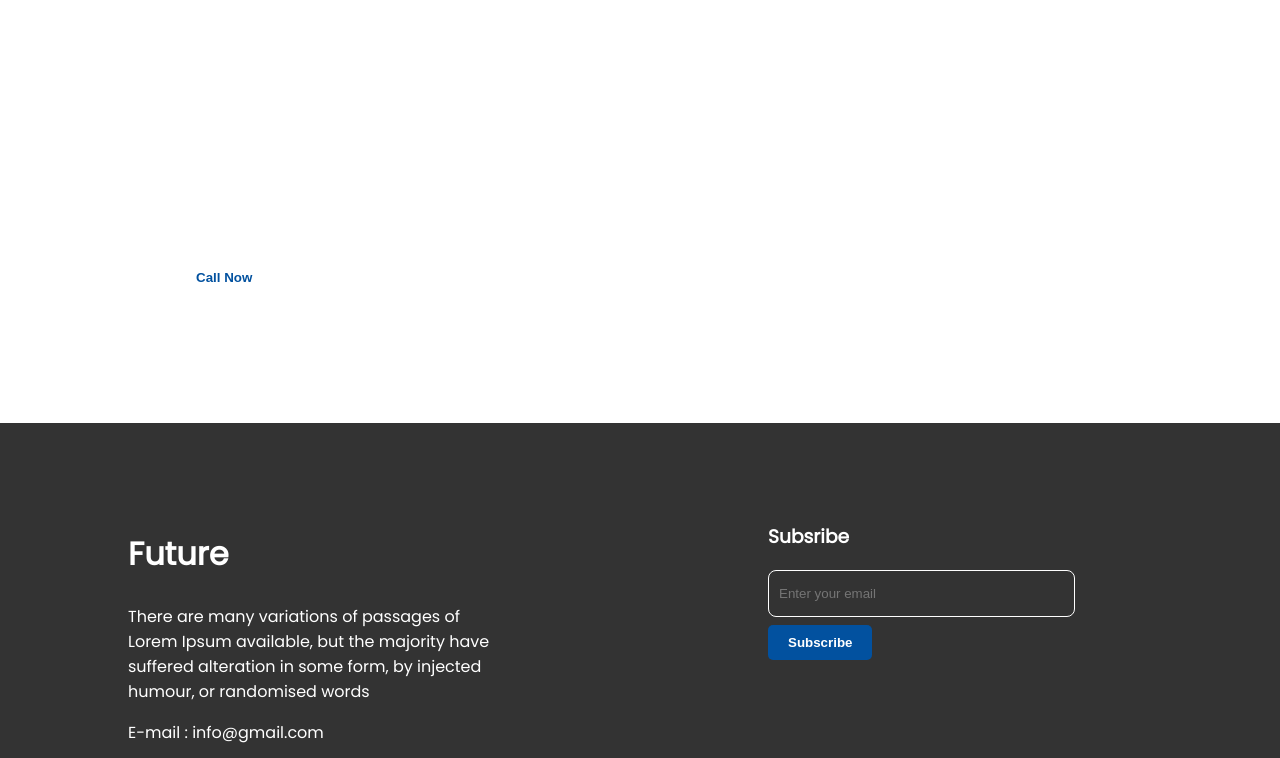
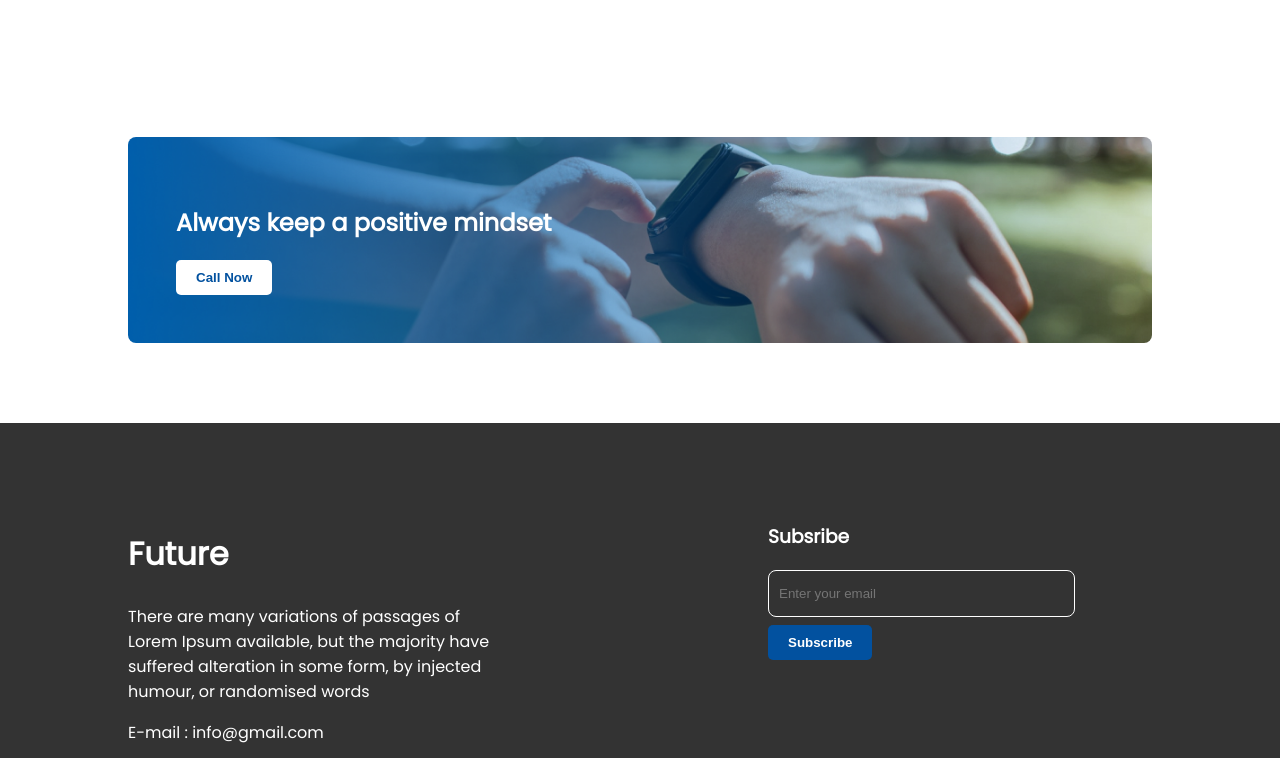
Before and after one commit to MehediHasan95/new-year-new-me, a plain HTML site: page index.html in a window 1280 px wide. Shown: the part 1800-2558 px from the top of the page. Drawn offline with Linux system fonts and the light colour scheme; the site is published under a folder, as on GitHub Pages, so addresses that start at the root find nothing.

Commit message:
image load bug fixed

```diff
--- a/style.css
+++ b/style.css
@@ -122,7 +122,7 @@ header section {
   border-radius: 8px;
   margin: 5rem 8rem;
   padding: 3rem;
-  background-image: url("/images/gradient.png"), url("/images/watch.png");
+  background-image: url("./images/gradient.png"), url("./images/watch.png");
   background-position: center, center;
   background-repeat: no-repeat, no-repeat;
   background-size: cover, cover;
```
